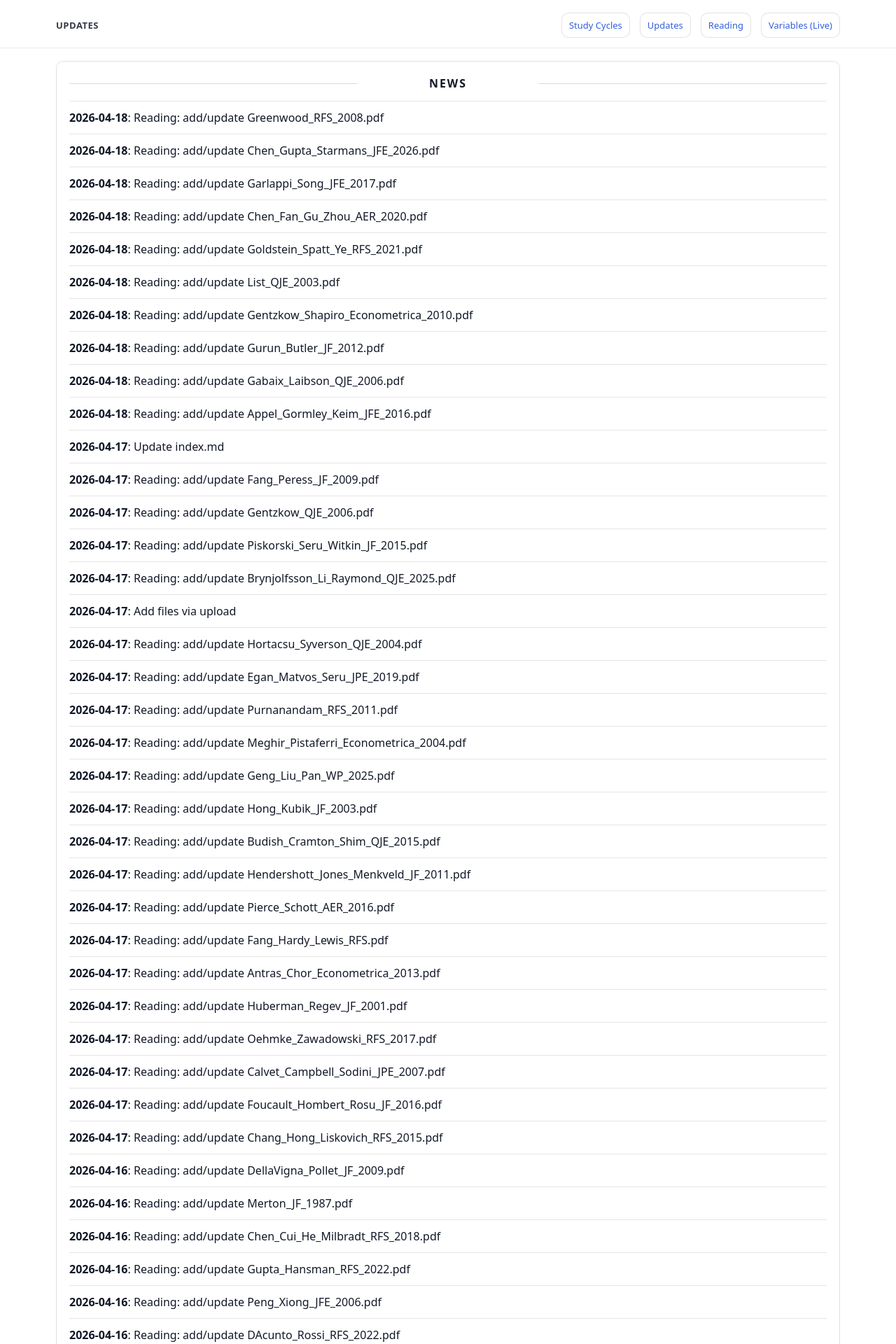
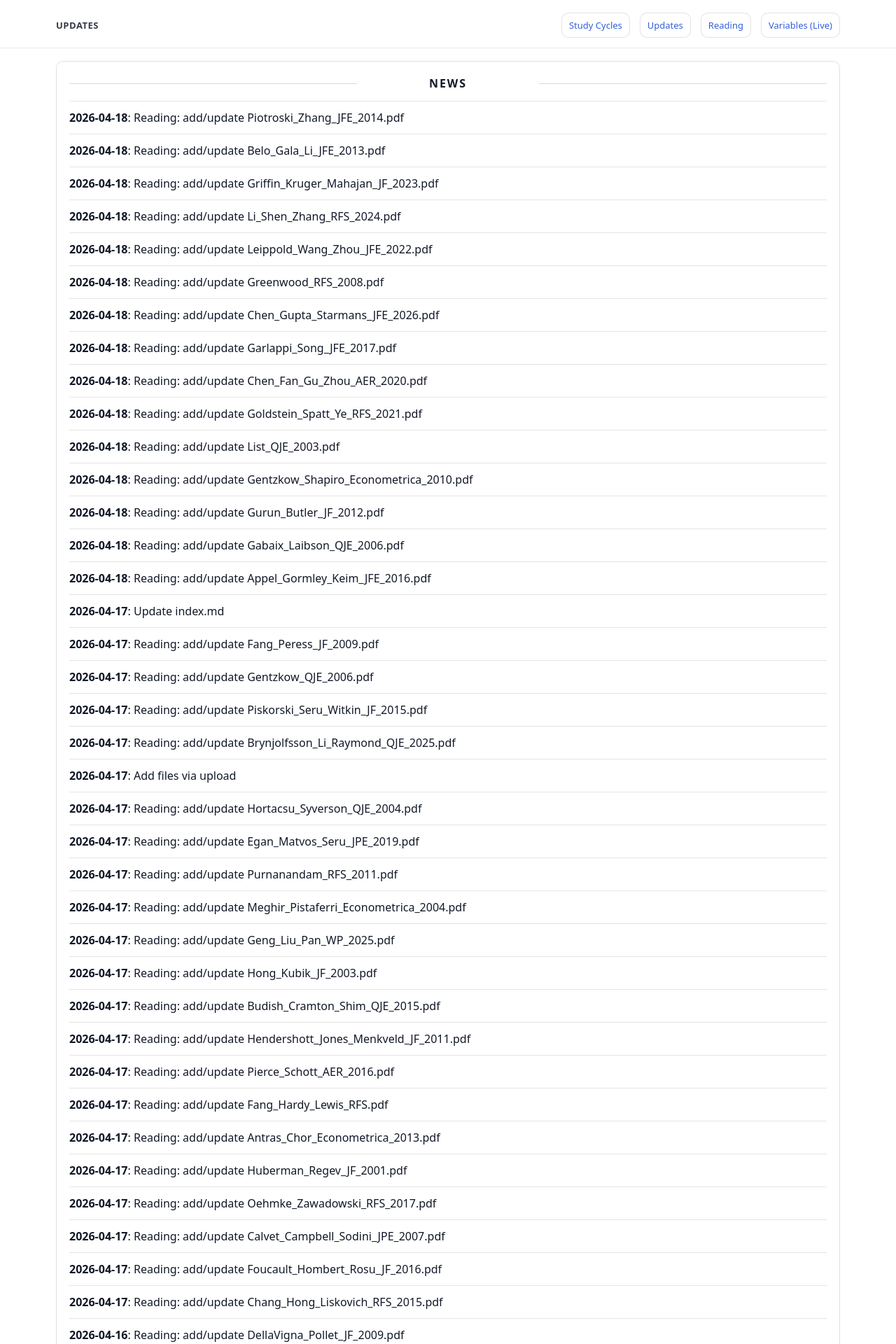
Before and after one commit to yaxinzn/study-archive, a Jekyll site: the page built from updates/index.md, in a window 1280 px wide. Shown: the top 1920 px of the page at 70% size. Built offline with Jekyll 4.4.1, drawn with Linux system fonts in a browser that asks for light colours; some of the changed text lies outside the part shown.

Commit message:
chore: update NEWS feed

```diff
--- a/_data/news.yml
+++ b/_data/news.yml
@@ -1,4 +1,19 @@
 # Auto-generated update history (sorted newest -> oldest). Do not edit manually.
+- ts: "1776514015"
+  date: "2026-04-18"
+  title: "Reading: add/update Piotroski_Zhang_JFE_2014.pdf"
+- ts: "1776513997"
+  date: "2026-04-18"
+  title: "Reading: add/update Belo_Gala_Li_JFE_2013.pdf"
+- ts: "1776513968"
+  date: "2026-04-18"
+  title: "Reading: add/update Griffin_Kruger_Mahajan_JF_2023.pdf"
+- ts: "1776513954"
+  date: "2026-04-18"
+  title: "Reading: add/update Li_Shen_Zhang_RFS_2024.pdf"
+- ts: "1776513933"
+  date: "2026-04-18"
+  title: "Reading: add/update Leippold_Wang_Zhou_JFE_2022.pdf"
 - ts: "1776510289"
   date: "2026-04-18"
   title: "Reading: add/update Greenwood_RFS_2008.pdf"
```
